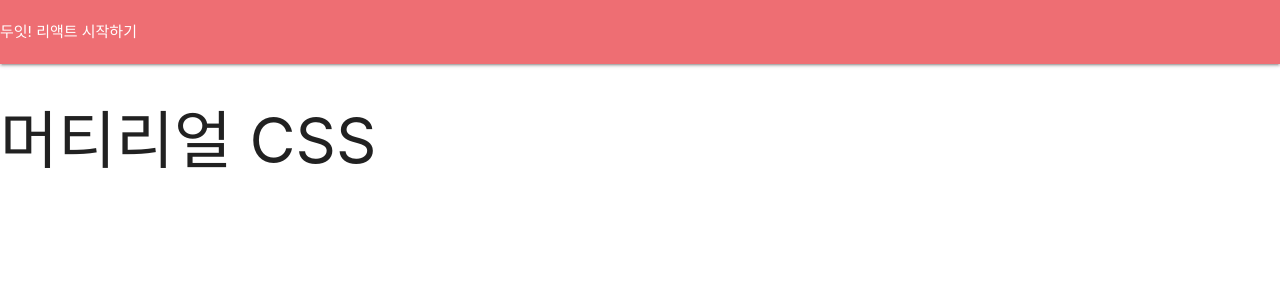
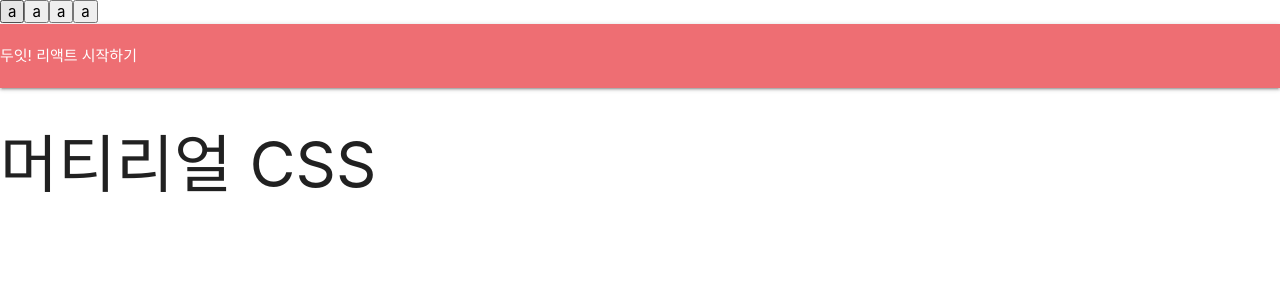
Before and after one commit to ssooya90/react_doit, a React (Create React App) app: page / in a window 1280 px wide. Shown: the top 300 px of the page. Built offline with nearby package versions, Linux system fonts and the light colour scheme.

Commit message:
리엑트 컴포넌트 연습

```diff
--- a/src/02/debounce.js
+++ b/src/02/debounce.js
@@ -1,7 +1,5 @@
 
 function debounce(func, delay){
-
-
 
     let inDebounce;
 
@@ -22,4 +20,8 @@ const run = debounce(val => console.log(val), 100);
 
 run('a')
 run('b')
+
+console.log("TEST")
+console.log("TEST")
 run(2);
+run(3);
--- a/src/03/DefaultPropsComponent.jsx
+++ b/src/03/DefaultPropsComponent.jsx
@@ -32,9 +32,8 @@ DefaultPropsComponent.propTypes ={
     boolValueWithoutDefault : PropTypes.bool,
 }
 
-// 기본값 선언
 DefaultPropsComponent.defaultProps = {
-    boolValue : false
+    boolValue : true
 }
 
 export default DefaultPropsComponent;
--- a/src/App.jsx
+++ b/src/App.jsx
@@ -1,17 +1,29 @@
 import React from 'react';
 import './sass/materialize.scss';
 import './App.css';
+import ChildProperty from './03/ChildProperty';
+
+class App extends React.Component {
+
+    render() {
 
 
 
-
-class App extends React.Component {
+        return (
 
 
+            <div>
 
-    render() {
-        return (
-            <div>
+
+                <ChildProperty>
+                    <div>
+                        <button type="button">a</button>
+                        <button type="button">a</button>
+                        <button type="button">a</button>
+                        <button type="button">a</button>
+                    </div>
+                </ChildProperty>
+
                 <nav>
                     <div className="nav-wrapper">
                         <div>두잇! 리액트 시작하기</div>
```
Also changed, not shown: src/03/ChlidComponentsTest.jsx (added, +41 -0 lines).
